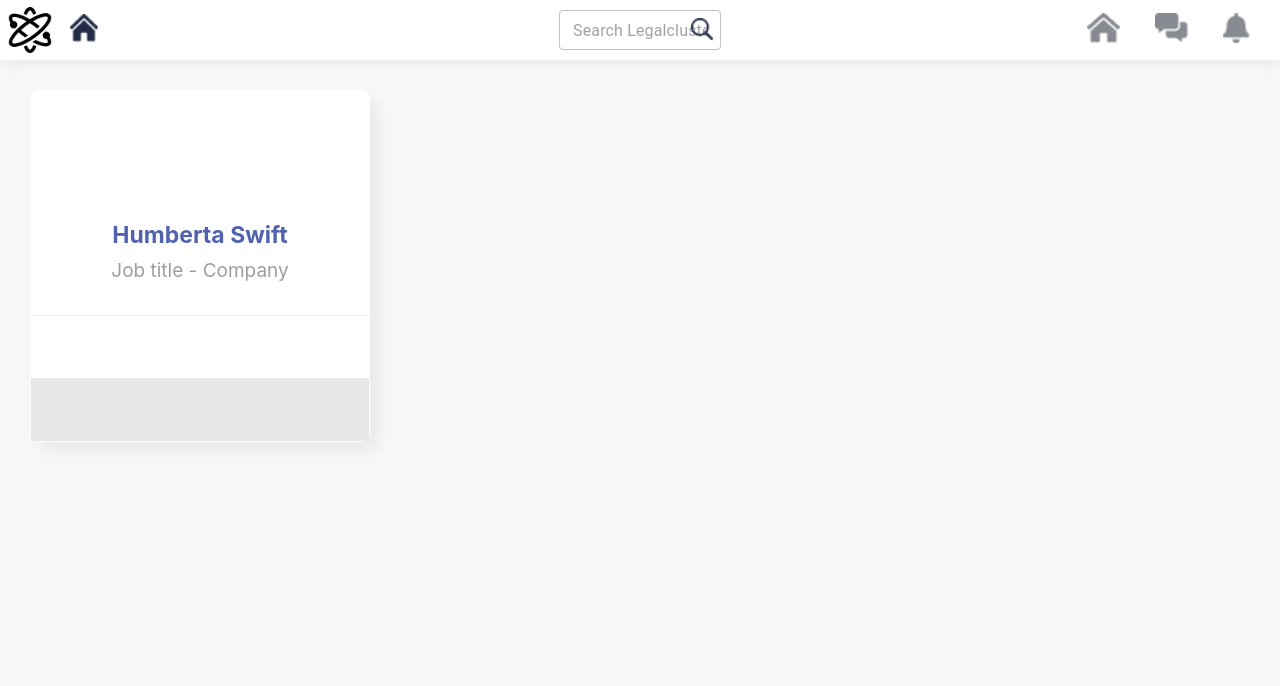
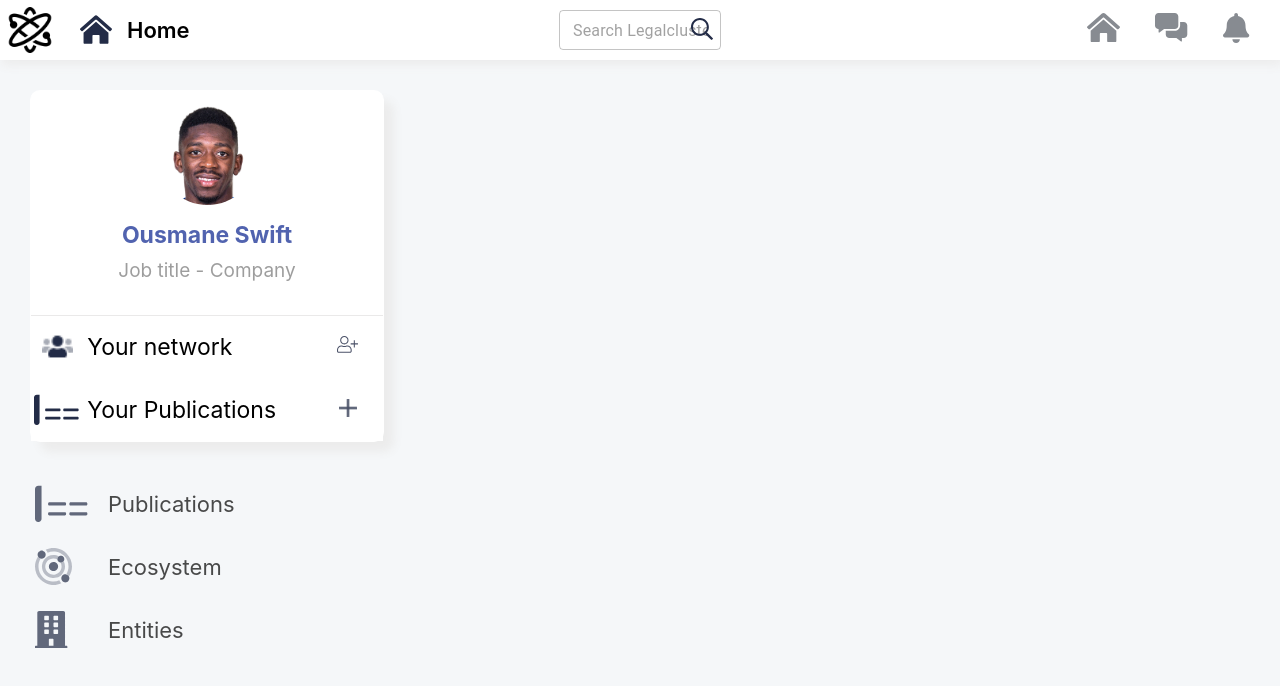
Before and after one commit to MateuszK0s/FE_my-app, a React (Create React App) app: page / in a window 1280 px wide. Shown: the top 686 px of the page. Built offline with nearby package versions, Linux system fonts and the light colour scheme.

Commit message:
Icon quality update, SideBar visual finish

```diff
--- a/src/components/shared/Icon.tsx
+++ b/src/components/shared/Icon.tsx
@@ -4,7 +4,7 @@ import styled from "styled-components";
 type IconName = "administration" | "arrow-down" | "bell" | "cog" | "comments" |
 "ecosystem" | "entities" | "entities2" | "house" | "house2" | "logo" |
 "logout" | "network" | "people" | "atom" | "plus" | "privacy" | "publications" | "search" |
-"settings" | "user-plus";
+"settings" | "user-plus" | "dembele";
 
 const Container = styled.div`
 
--- a/src/components/sidebar/SideBar.tsx
+++ b/src/components/sidebar/SideBar.tsx
@@ -10,7 +10,7 @@ const Container = styled.div`
     width: 400px;
     height: 100vh;
     display: flex;
-    flex-direction: row;
+    flex-direction: column;
 `;
 
 const SideBar = () => {
--- a/src/components/sidebar/elements/ProfileBar.tsx
+++ b/src/components/sidebar/elements/ProfileBar.tsx
@@ -6,7 +6,7 @@ import Icon from '../../shared/Icon';
 const Container = styled.div`
     margin: 30px;
     background-color:white;
-    width: 100vh;
+    width: 352px;
     height: 350px;
     border-radius: 2.9%;
     border: 1px solid white;
@@ -18,9 +18,23 @@ const ProfileSection= styled.div`
     width: 100%;
 `;
 
-const ProfilePicture = styled.div`
+const PictureSection = styled.div`
     height: 58%;
     width: 100%;
+`;
+
+const ProfilePicture = styled.div`
+    img{
+        height: 99px;
+        width: 99px;
+        border: 1px solid white;
+        border-radius: 50%;
+        margin-left: auto;
+        margin-right: auto;
+    }
+    display:flex;
+    align-items: center;
+    height: 100%;
 `;
 
 const ProfileName = styled.div`
@@ -45,8 +59,36 @@ const ProfileDescription = styled.div`
 
 const YourSection = styled.div`
     height: 36%;
-    background-color: #e7e7e7;
     width: 100%;
+`;
+
+const YourSectionIcon = styled.div`
+    height: 100%;
+    width: 15%;
+    float: left;
+    display: flex;
+    align-items: center;
+    justify-content: center;
+`;
+
+const YourSectionName = styled.div`
+    height: 100%;
+    width: 65%;
+    float: left;
+    font-size: 23px;
+    display: flex;
+    align-items: center;
+    padding-left: 1%;
+`;
+
+const YourSectionButton = styled.div`
+    height: 95%;
+    float: left;
+    width: 18%;
+    display: flex;
+    align-items: center;
+    justify-content: center;
+    border-radius: 5%;
 `;
 
 const NetworkSection = styled.div`
@@ -55,7 +97,11 @@ const NetworkSection = styled.div`
     background-color: white;
 `;
 
-const PublicationsSection = styled.div``;
+const PublicationsSection = styled.div`
+    height: 50%;
+    width: 100%;
+    background-color: white;
+`;
 
 
 const ProfileBar = () => {
@@ -64,10 +110,14 @@ const ProfileBar = () => {
 
             <ProfileSection>
 
-                <ProfilePicture/>
+                <PictureSection>
+                    <ProfilePicture>
+                        <img src="/icons/dembele.png" height="90px"/>
+                    </ProfilePicture>
+                </PictureSection>
 
                 <ProfileName>
-                    Humberta Swift
+                    Ousmane Swift
                 </ProfileName>
 
                 <ProfileDescription>
@@ -78,9 +128,37 @@ const ProfileBar = () => {
 
             <YourSection>
 
-                <NetworkSection/>
+                <NetworkSection>
 
-                <PublicationsSection/>
+                    <YourSectionIcon>
+                        <img src="/icons/network.png" height="50%"/>
+                    </YourSectionIcon>
+
+                    <YourSectionName>
+                        Your network
+                    </YourSectionName>
+
+                    <YourSectionButton>
+                        <img src="/icons/user-plus.svg" height="30%"/>
+                    </YourSectionButton>
+
+                </NetworkSection>
+
+                <PublicationsSection>
+
+                    <YourSectionIcon>
+                        <img src="/icons/publications.svg" height="50%"/>
+                    </YourSectionIcon>
+
+                    <YourSectionName>
+                        Your Publications
+                    </YourSectionName>
+
+                    <YourSectionButton>
+                        <img src="/icons/plus.png" height="30%"/>
+                    </YourSectionButton>
+
+                </PublicationsSection>
 
             </YourSection>
 
--- a/src/components/sidebar/elements/SideMenu.tsx
+++ b/src/components/sidebar/elements/SideMenu.tsx
@@ -4,12 +4,54 @@ import styled from 'styled-components';
 import Icon from '../../shared/Icon';
 
 const Container = styled.div`
+    margin-left: 30px;
+    width: 352px;
+    height: 210px;
+    opacity: 70%;
+`;
 
+const ItemBar = styled.div`
+    display: flex;
+    height: 30%;
 `;
+
+const ItemIcon = styled.div`
+    height: 100%;
+    width: 68px;
+    img{
+        height: 37px;
+        padding-left: 5px;
+    }
+    display: flex;
+    align-items: center
+`;
+
+const ItemName = styled.div`
+    font-size: 22px;
+    padding-left: 10px;
+    display: flex;
+    align-items: center
+`;
+
 
 const SideMenu = () => {
     return(
         <Container>
+
+            <ItemBar>
+                <ItemIcon><img src="/icons/publications.svg"/></ItemIcon>
+                <ItemName>Publications</ItemName>
+            </ItemBar>
+
+            <ItemBar>
+                <ItemIcon><img src="/icons/ecosystem.svg"/></ItemIcon>
+                <ItemName>Ecosystem</ItemName>
+            </ItemBar>
+
+            <ItemBar>
+                <ItemIcon><img src="/icons/entities.svg"/></ItemIcon>
+                <ItemName>Entities</ItemName>
+            </ItemBar>
 
         </Container>
     )
--- a/src/components/topbar/elements/homemenu.tsx
+++ b/src/components/topbar/elements/homemenu.tsx
@@ -7,13 +7,20 @@ import useDropdown from 'react-dropdown-hook';
 const HomeMenu = styled.div`
     display: flex;
     align-items: center;
-    padding-left: 10px;
+    padding-left: 20px;
+`;
+
+const TempText = styled.div`
+    padding-left: 15px;
+    font-size: 22px;
+    font-weight: 600;
 `;
 
 const homeMenu : FC = () =>{
     return(
         <HomeMenu>
-            <Icon icon="house2" width="28" height="28"/>
+            <img src="/icons/house2.svg" width="32" height="32"/>
+            <TempText>Home</TempText>
         </HomeMenu>
     )
 }
--- a/src/components/topbar/elements/rightside.tsx
+++ b/src/components/topbar/elements/rightside.tsx
@@ -16,9 +16,9 @@ const NotificationIcon = styled.div`
 const homeMenu : FC = () =>{
     return(
         <NotificationBar>
-            <NotificationIcon><Icon icon="house" height="30"/></NotificationIcon>
-            <NotificationIcon><Icon icon="comments" height="30"/></NotificationIcon>
-            <NotificationIcon><Icon icon="bell" height="30"/></NotificationIcon>
+            <NotificationIcon><img src="/icons/house.svg" height="30"/></NotificationIcon>
+            <NotificationIcon><img src="/icons/comments.svg" height="30"/></NotificationIcon>
+            <NotificationIcon><img src="/icons/bell.svg" height="30"/></NotificationIcon>
         </NotificationBar>
     )
 }
--- a/src/components/topbar/elements/searchsection.tsx
+++ b/src/components/topbar/elements/searchsection.tsx
@@ -49,7 +49,7 @@ const searchSection: FC = () => {
                         <SearchIcon />
                     </div>
                     <CustomInput type="text" fullWidth variant="outlined" placeholder="Search Legalcluster"/>
-                    <SearchIcon><Icon icon="search" width="22" height="22" /></SearchIcon>
+                    <SearchIcon><img src="/icons/search.svg" width="22" height="22" /></SearchIcon>
                 </InputContainer>
             </SearchBar>
 
```
Also changed, not shown: public/icons/dembele.png (added).
